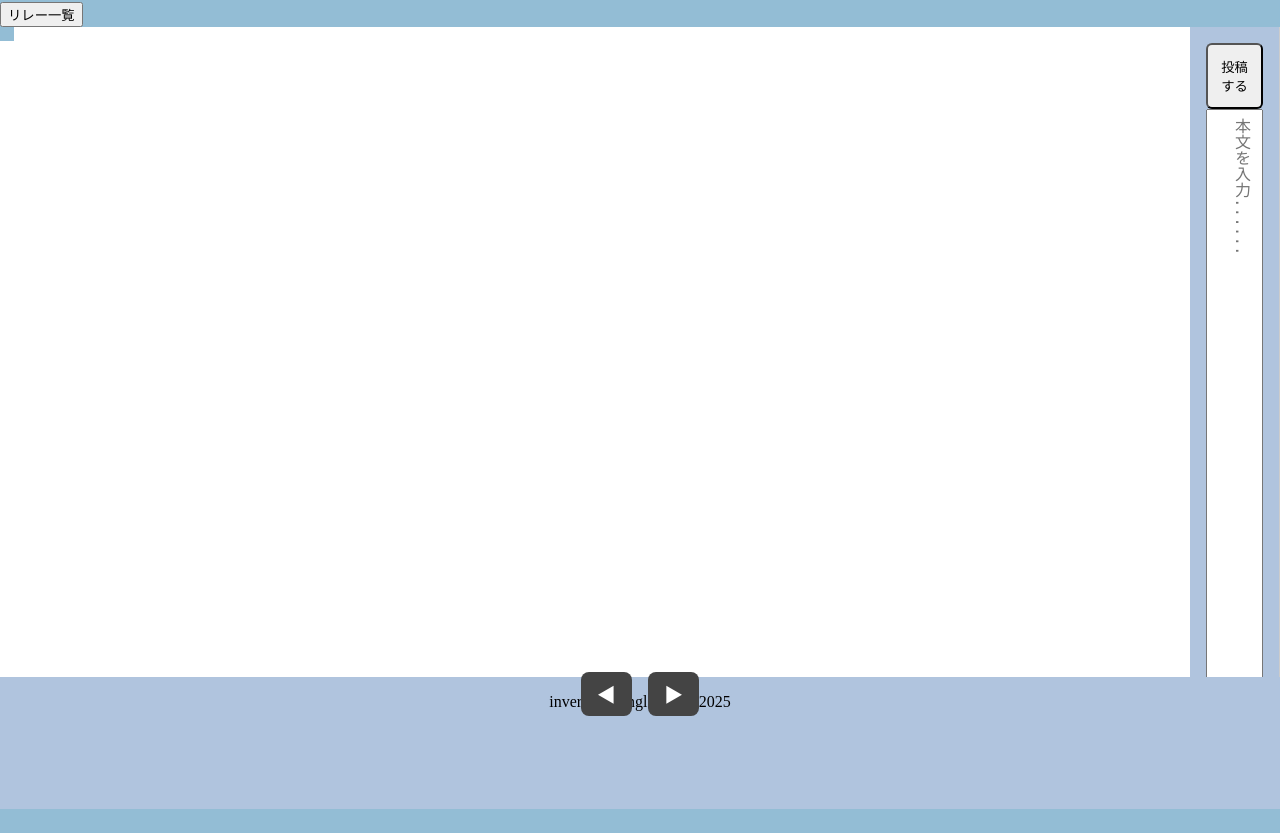
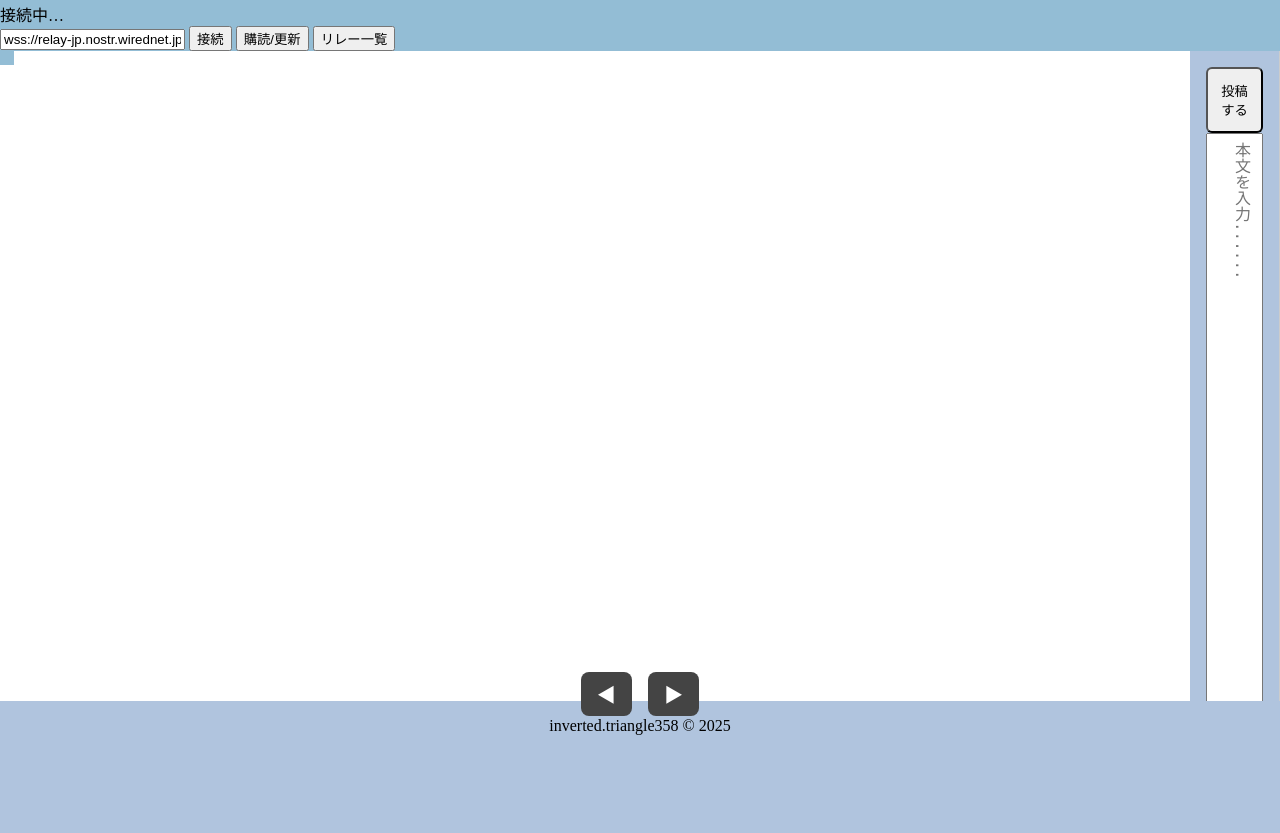
Before and after one commit to invertedtriangle358/Nosame, a plain HTML site: page index.html in a window 1280 px wide. Shown: the part 84-917 px from the top of the page. Before the commit the page ends 893 px from the top, so only its background shows below. Drawn offline with Linux system fonts and the light colour scheme; a web font is replaced by a local one.

Commit message:
Update index.html

```diff
--- a/index.html
+++ b/index.html
@@ -12,6 +12,10 @@
 <body>
   <header>
     <h1 class="sawarabi-mincho-regular">野雨 -Nosame-</h1>
+    <div class="status" id="status">未接続</div>
+    <input id="relay" placeholder="Relay: wss://..." value="wss://relay-jp.nostr.wirednet.jp,wss://r.kojira.io,wss://relay.barine.co,wss://yabu.me,wss://lang.relays.land/ja" />
+    <button id="btnConnect" class="ghost">接続</button>
+    <button id="btnSubscribe">購読/更新</button>
     <button id="btnRelayList">リレー一覧</button>
   </header>
 
```
